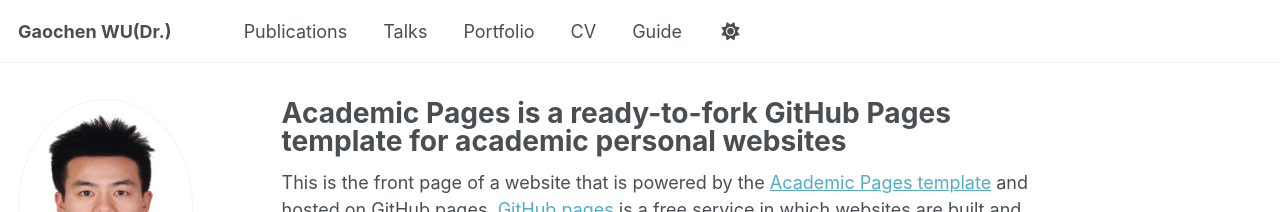
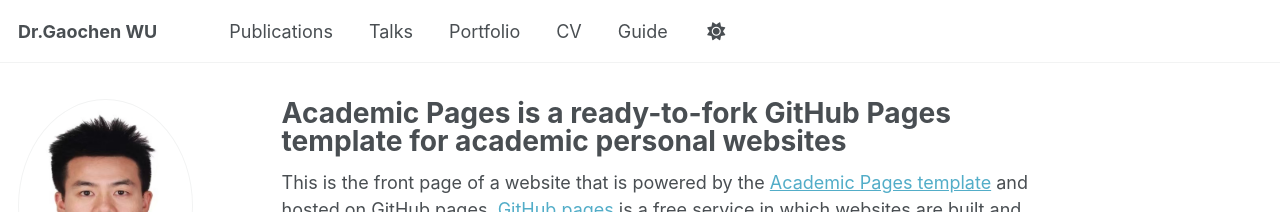
Before and after one commit to wgc20/wgc20.github.io, a Jekyll site: the page built from _pages/about.md, in a window 1280 px wide. Shown: the top 212 px of the page. Built offline with Jekyll 4.4.1, drawn with Linux system fonts in a browser that asks for light colours; some web fonts are replaced; a script bundle is joined from its source files by our own code; library files that are not in the unit come from our copies.

```diff
--- a/_config.yml
+++ b/_config.yml
@@ -9,7 +9,7 @@
 # Basic Site Settings
 locale                   : "en-US"
 site_theme               : "default" # Currently available options are "default", "air"
-title                    : "Gaochen WU(Dr.)"
+title                    : "Dr.Gaochen WU"
 title_separator          : "-"
 name                     : &name "Gaochen"
 description              : &description "Your Name's academic portfolio"   # Update this with a general description of your site, this is the default if not overridden by a page
```
